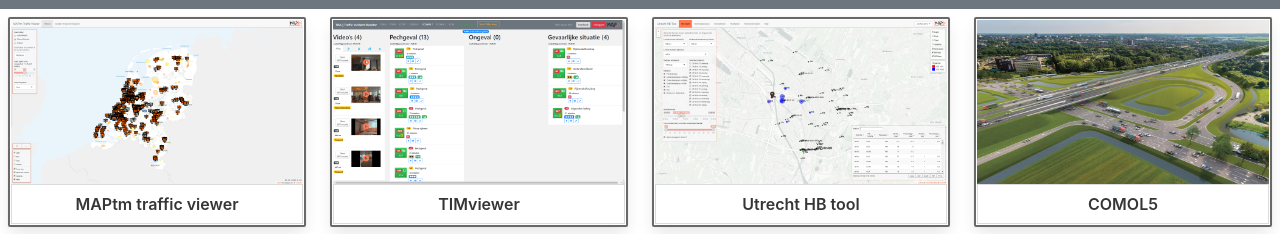
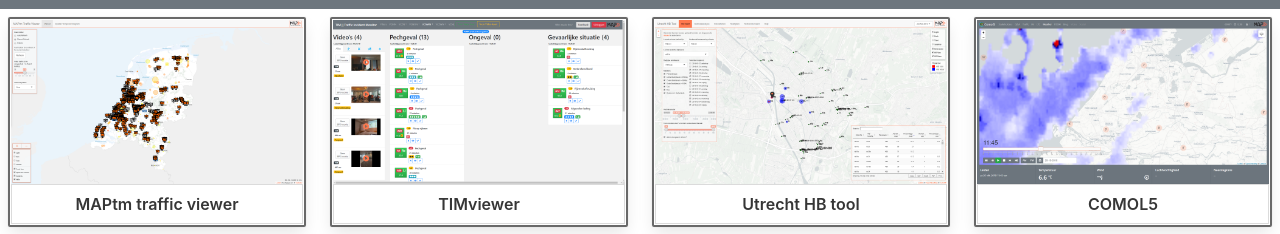
Before and after one commit to leary93/MapTooling, a plain HTML site: page index.html in a window 1280 px wide. Shown: the part 43-277 px from the top of the page. Drawn offline with Linux system fonts and the light colour scheme.

Commit message:
*New comol5 thumbnail *Changed height iframe *Removed x-axis overflow for landing page
Signed-off-by: Leroy <leroyodk@gmail.com>

```diff
--- a/scripts/Sidebar.js
+++ b/scripts/Sidebar.js
@@ -3,7 +3,7 @@
   {id: 1, link: 'https://timviewer-demo.maptm.nl', image: 'Images/TIMviewer.png', name: 'https://timviewer-demo.maptm.nl', text: 'TIMviewer'},
   // {id: 2, link: 'https://timapp-demo.maptm.nl', image: 'Images/TIMapp.png', name: 'https://timapp-demo.maptm.nl', text: 'TIMapp'},
   {id: 3, link: 'https://services.maptm.nl/UtrechtHB/', image: 'Images/UtrechtHB.png', name: 'https://services.maptm.nl/UtrechtHB/', text: 'Utrecht HB tool'},
-  {id: 4, link: 'https://comol5.maptm.nl/modules/login/login.html', image: 'Images/comol5.jpg', name: 'https://comol5.maptm.nl/modules/login/login.html', text: 'COMOL5'},
+  {id: 4, link: 'https://comol5.maptm.nl/modules/login/login.html', image: 'Images/comol5.png', name: 'https://comol5.maptm.nl/modules/login/login.html', text: 'COMOL5'},
   {id: 5, link: 'http://mapinsight-kiemenspeurder-demo.s3-website.eu-central-1.amazonaws.com/', image: 'Images/Kiemenspeurder.png', name: 'http://mapinsight-kiemenspeurder-demo.s3-website.eu-central-1.amazonaws.com/', text: 'Kiemenspeurder'},
   {id: 6, link: 'https://demo.maptm.nl/AIS-Explorer/', image: 'Images/AISexplorer.png', name: 'https://demo.maptm.nl/AIS-Explorer/', text: 'AIS explorer'},
   {id: 7, link: 'https://services.maptm.nl/BM-AMS/', image: 'Images/BM-amsterdam.png', name: 'https://services.maptm.nl/BM-AMS/', text: 'Bereikbaarheidsmeter Amsterdam'},
--- a/scripts/custom.css
+++ b/scripts/custom.css
@@ -9,6 +9,10 @@
 
 body::-webkit-scrollbar {
   display: none;
+}
+
+.is-fullwidth{
+  overflow-x: hidden;
 }
 
 .fullheight{
@@ -51,7 +55,7 @@
 
 .iframe-container iframe {
    border: 0;
-   height: 100%;
+   height: 100vh;
    left: 0;
    position: absolute;
    top: 0;
```
Also changed, not shown: index.html (+1 -1 lines), Images/comol5.jpg (deleted), Images/comol5.png (added).
